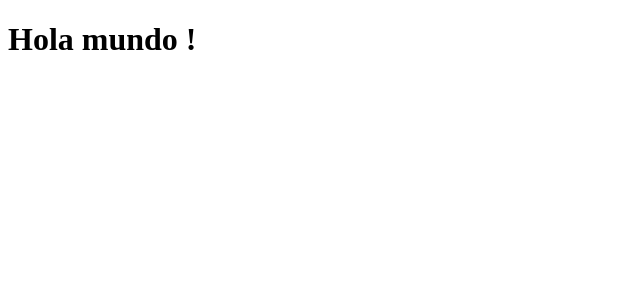
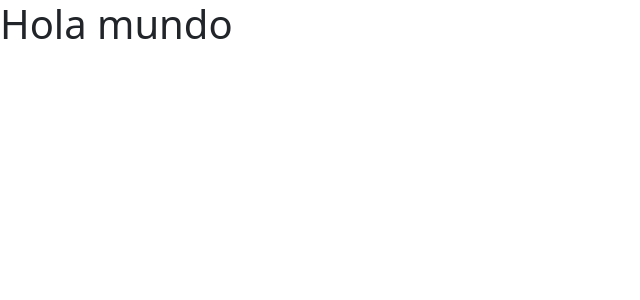
Before and after one commit to lucasecapdevila/listaTareas-react, a React (Vite) app: page / in a window 1280 px wide. Shown: the top 300 px of the page, without its empty margins (0-640 px from the left). Built offline with nearby package versions, Linux system fonts and the light colour scheme.

Commit message:
se agrega la librería de React-Bootstrap

```diff
--- a/index.html
+++ b/index.html
@@ -2,7 +2,6 @@
 <html lang="en">
   <head>
     <meta charset="UTF-8" />
-    <link rel="icon" type="image/svg+xml" href="/vite.svg" />
     <meta name="viewport" content="width=device-width, initial-scale=1.0" />
     <title>Proyecto 10 - Lista de Tareas React</title>
   </head>
--- a/package.json
+++ b/package.json
@@ -10,7 +10,9 @@
     "preview": "vite preview"
   },
   "dependencies": {
+    "bootstrap": "^5.3.2",
     "react": "^18.2.0",
+    "react-bootstrap": "^2.9.1",
     "react-dom": "^18.2.0"
   },
   "devDependencies": {
--- a/src/App.jsx
+++ b/src/App.jsx
@@ -1,10 +1,11 @@
+import 'bootstrap/dist/css/bootstrap.min.css';
 import './App.css'
 
 function App() {
 
   return (
     <>
-      <h1>Hola mundo !</h1>
+      <h1>Hola mundo</h1>
     </>
   )
 }
```
Also changed, not shown: 1 other file (tests, documents, lock files or other folders).
